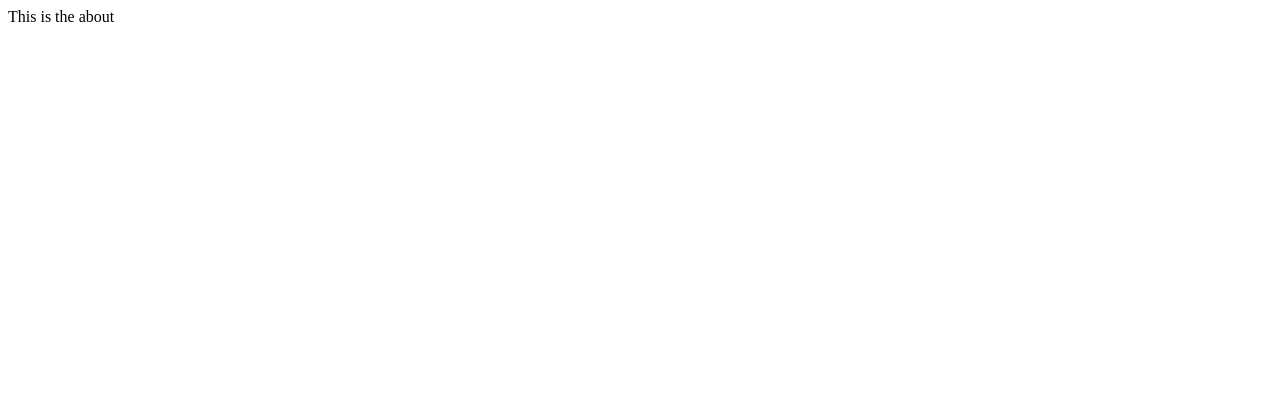
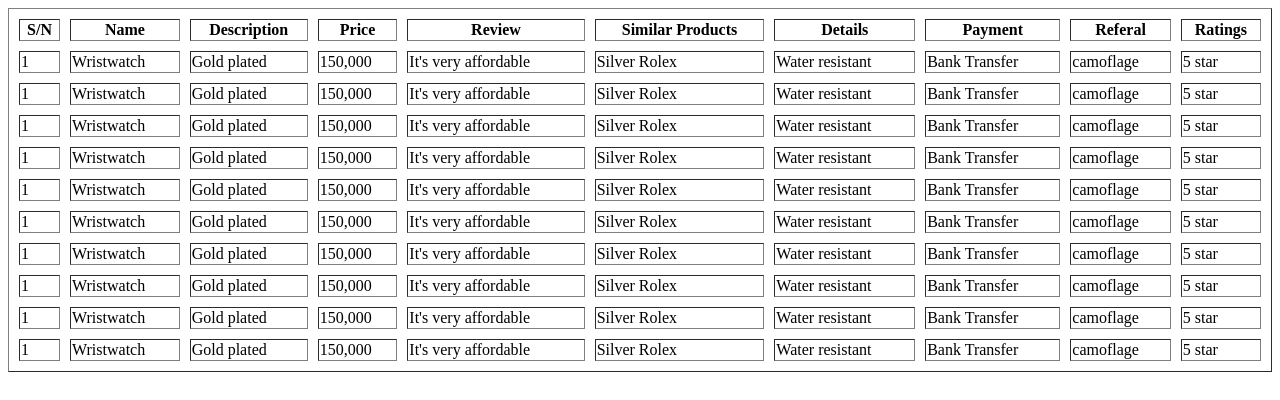
Before and after one commit to Magniphixx/projectOne, a plain HTML site: page about.html in a window 1280 px wide. Drawn offline with Linux system fonts and the light colour scheme.

Commit message:
third commit

```diff
--- a/about.html
+++ b/about.html
@@ -8,8 +8,148 @@
     <title>Document</title>
 </head>
 
-<body>
-    This is the about
-</body>
+
+<main>
+    <table border="1" cellspacing="10px" cell padding="5px" width="100%">
+        <thead>
+            <tr>
+                <th>S/N</th>
+                <th>Name</th>
+                <th>Description</th>
+                <th>Price</th>
+                <th>Review</th>
+                <th>Similar Products</th>
+                <th>Details</th>
+                <th>Payment</th>
+                <th>Referal</th>
+                <th>Ratings</th>
+            </tr>
+        </thead>
+
+        <tbody>
+            <tr>
+                <td>1</td>
+                <td>Wristwatch</td>
+                <td>Gold plated</td>
+                <td>150,000</td>
+                <td>It's very affordable</td>
+                <td>Silver Rolex</td>
+                <td>Water resistant</td>
+                <td>Bank Transfer</td>
+                <td>camoflage</td>
+                <td>5 star</td>
+            </tr>
+            <tr>
+                <td>1</td>
+                <td>Wristwatch</td>
+                <td>Gold plated</td>
+                <td>150,000</td>
+                <td>It's very affordable</td>
+                <td>Silver Rolex</td>
+                <td>Water resistant</td>
+                <td>Bank Transfer</td>
+                <td>camoflage</td>
+                <td>5 star</td>
+            <tr>
+                <td>1</td>
+                <td>Wristwatch</td>
+                <td>Gold plated</td>
+                <td>150,000</td>
+                <td>It's very affordable</td>
+                <td>Silver Rolex</td>
+                <td>Water resistant</td>
+                <td>Bank Transfer</td>
+                <td>camoflage</td>
+                <td>5 star</td>
+            </tr>
+            <tr>
+                <td>1</td>
+                <td>Wristwatch</td>
+                <td>Gold plated</td>
+                <td>150,000</td>
+                <td>It's very affordable</td>
+                <td>Silver Rolex</td>
+                <td>Water resistant</td>
+                <td>Bank Transfer</td>
+                <td>camoflage</td>
+                <td>5 star</td>
+            </tr>
+            <tr>
+                <td>1</td>
+                <td>Wristwatch</td>
+                <td>Gold plated</td>
+                <td>150,000</td>
+                <td>It's very affordable</td>
+                <td>Silver Rolex</td>
+                <td>Water resistant</td>
+                <td>Bank Transfer</td>
+                <td>camoflage</td>
+                <td>5 star</td>
+            </tr>
+            <tr>
+                <td>1</td>
+                <td>Wristwatch</td>
+                <td>Gold plated</td>
+                <td>150,000</td>
+                <td>It's very affordable</td>
+                <td>Silver Rolex</td>
+                <td>Water resistant</td>
+                <td>Bank Transfer</td>
+                <td>camoflage</td>
+                <td>5 star</td>
+            </tr>
+            <tr>
+                <td>1</td>
+                <td>Wristwatch</td>
+                <td>Gold plated</td>
+                <td>150,000</td>
+                <td>It's very affordable</td>
+                <td>Silver Rolex</td>
+                <td>Water resistant</td>
+                <td>Bank Transfer</td>
+                <td>camoflage</td>
+                <td>5 star</td>
+            </tr>
+            <tr>
+                <td>1</td>
+                <td>Wristwatch</td>
+                <td>Gold plated</td>
+                <td>150,000</td>
+                <td>It's very affordable</td>
+                <td>Silver Rolex</td>
+                <td>Water resistant</td>
+                <td>Bank Transfer</td>
+                <td>camoflage</td>
+                <td>5 star</td>
+            </tr>
+            <tr>
+                <td>1</td>
+                <td>Wristwatch</td>
+                <td>Gold plated</td>
+                <td>150,000</td>
+                <td>It's very affordable</td>
+                <td>Silver Rolex</td>
+                <td>Water resistant</td>
+                <td>Bank Transfer</td>
+                <td>camoflage</td>
+                <td>5 star</td>
+            </tr>
+            <tr>
+                <td>1</td>
+                <td>Wristwatch</td>
+                <td>Gold plated</td>
+                <td>150,000</td>
+                <td>It's very affordable</td>
+                <td>Silver Rolex</td>
+                <td>Water resistant</td>
+                <td>Bank Transfer</td>
+                <td>camoflage</td>
+                <td>5 star</td>
+            </tr>
+            </tr>
+        </tbody>
+    </table>
+</main>
+
 
 </html>
```
Also changed, not shown: contact.html (+39 -0 lines), index.html (+39 -38 lines), terms.html (+39 -0 lines).
